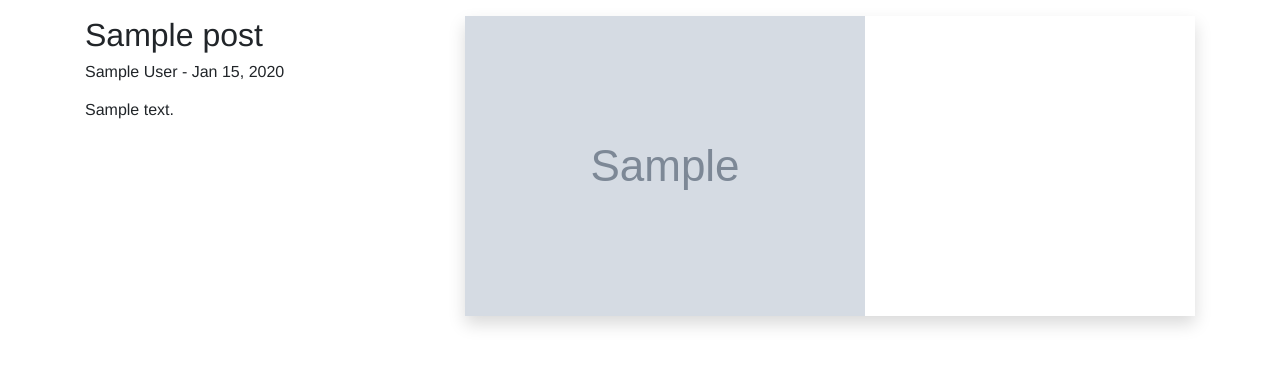
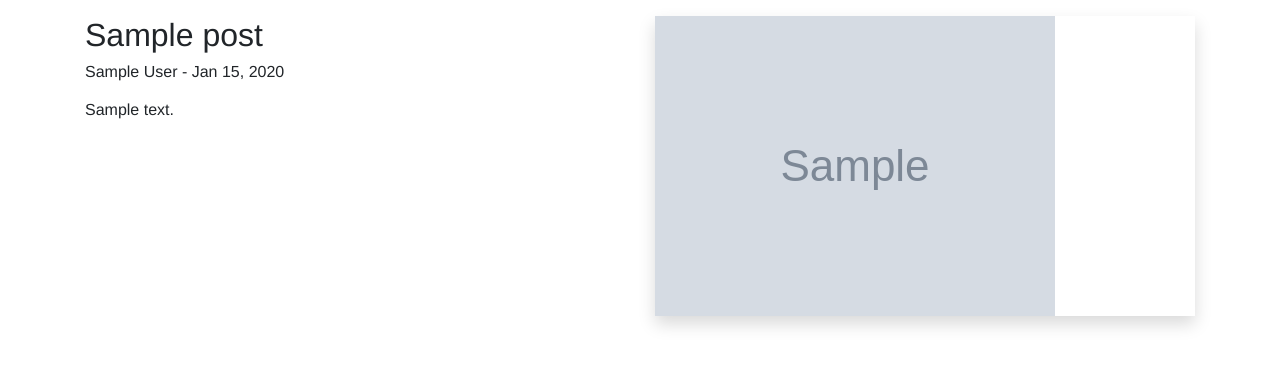
Before and after one commit to trexr/story-stack, a Django app: template apps/posts/templates/posts/post_detail.html in a window 1280 px wide. Shown: the part 56-423 px from the top of the page. Run offline with Django 3.2, Linux system fonts and the light colour scheme; the template is opened without the code that fills it: most values are stand-ins (such as "Sample title", 1, 10 or a date in 2020); grey boxes marked "Sample" are stand-in pictures; some libraries are stand-ins or nearby versions.

Commit message:
Splits story detail page

```diff
--- a/apps/posts/templates/posts/post_detail.html
+++ b/apps/posts/templates/posts/post_detail.html
@@ -18,7 +18,7 @@
 
   {% endif %}
   <div class="row align-items-top align-content-stretch">
-    <div class="col-sm-12 col-md-4 my-3">
+    <div class="col-sm-12 col-md-6 my-3">
       <div class="post__story d-flex flex-column justify-content-between  h-100">
         <div>
           <h2>{{ post.title}}</h2>
@@ -48,7 +48,7 @@
       </div>
 
     </div>
-    <div class="col-sm-12 col-md-8 my-3">
+    <div class="col-sm-12 col-md-6 my-3">
       {% if post.storyimage.url != None %}
       <div class="post__img shadow">
         <img class="img-fluid" src=" {{  post.storyimage.url }}" />
```
